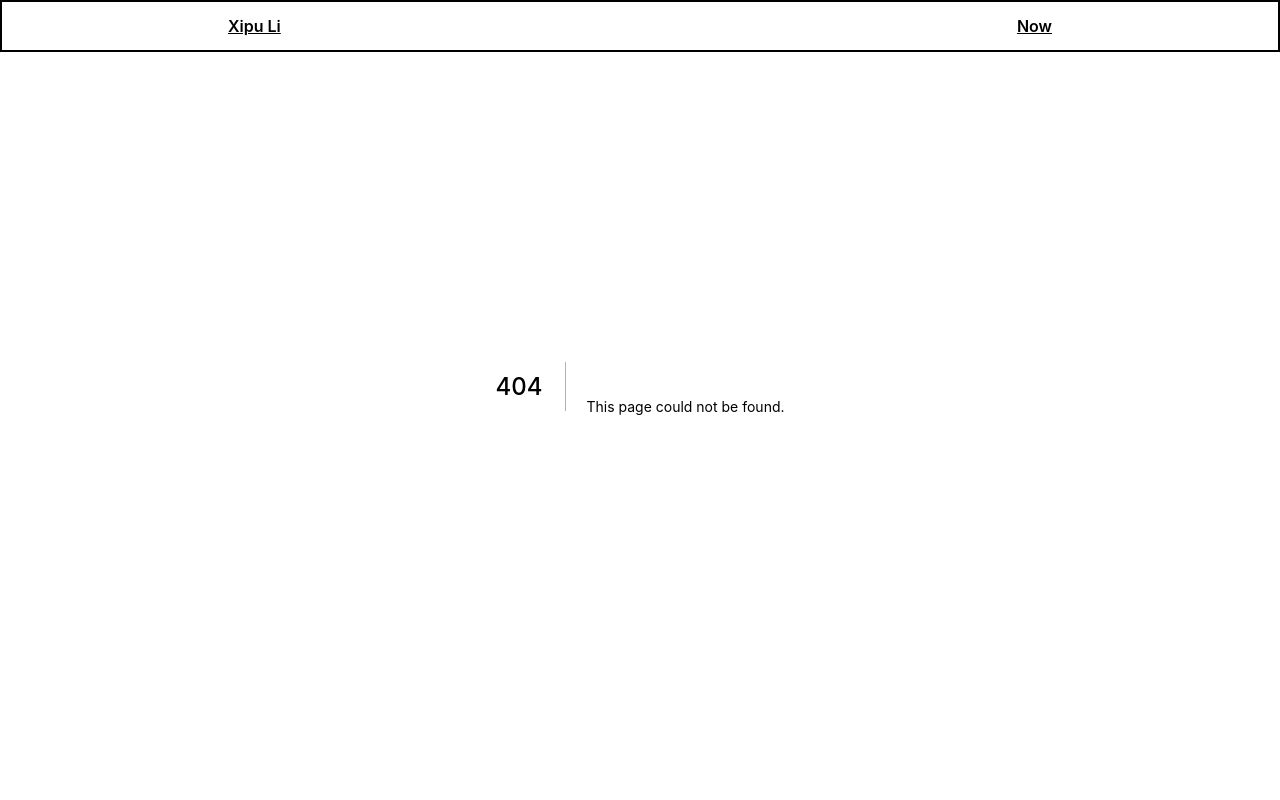
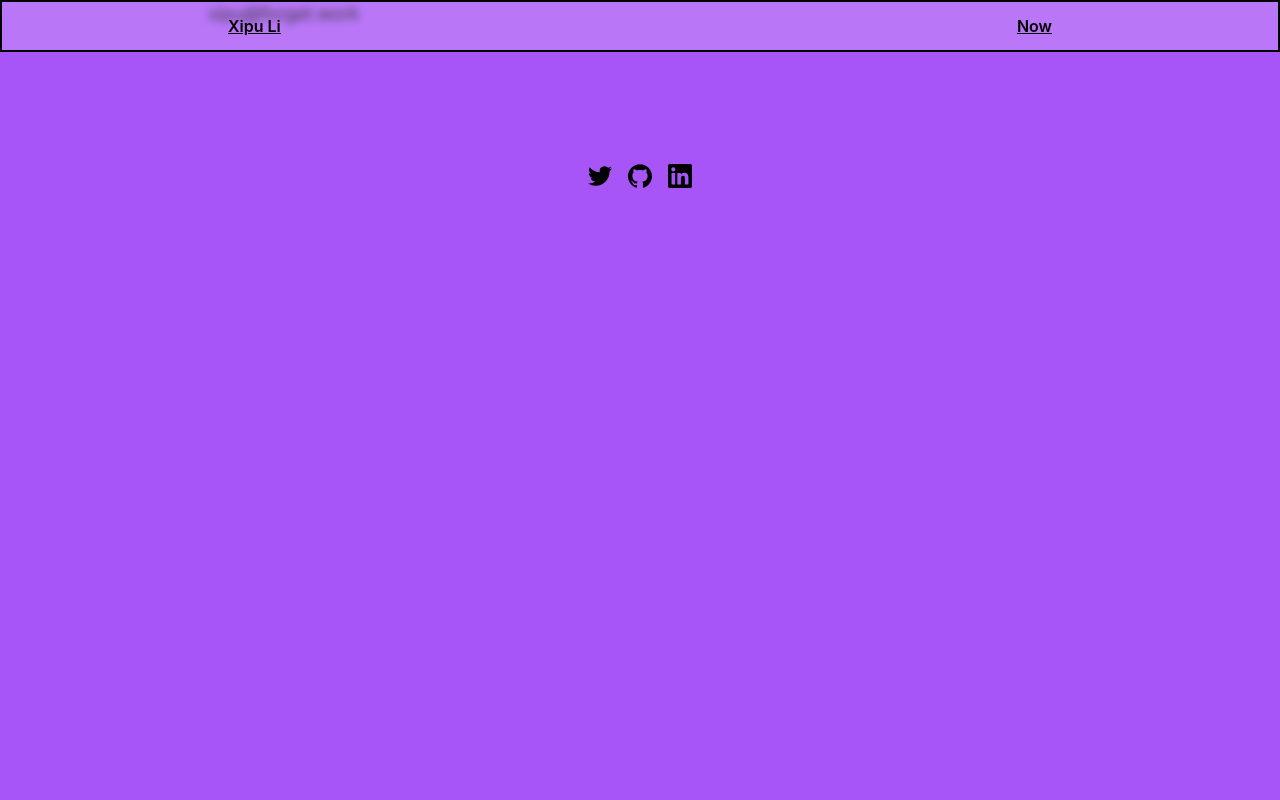
Before and after one commit to GoodluckH/personal-blog, a Next.js app: page /support in a window 1280 px wide. Before the commit this address had no page. Shown: the top 800 px of the page. Built offline with nearby package versions, Linux system fonts and the light colour scheme.

Commit message:
add support page

```diff
--- /dev/null
+++ b/pages/support.jsx
@@ -0,0 +1,7 @@
+export default function Support() {
+    return (
+        <div>
+            <p>xipu@forget.work</p>
+        </div>
+    )
+}
```
